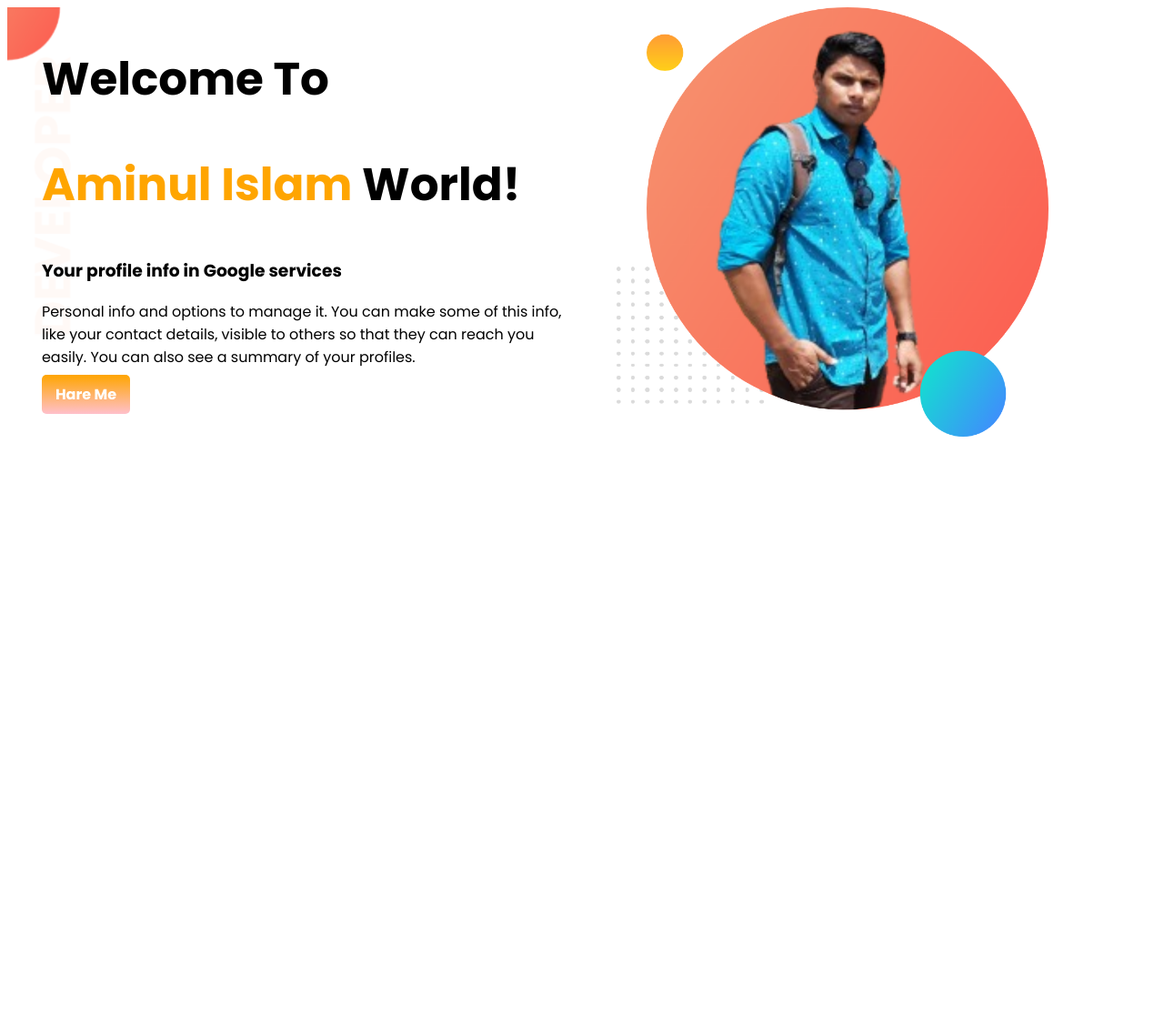
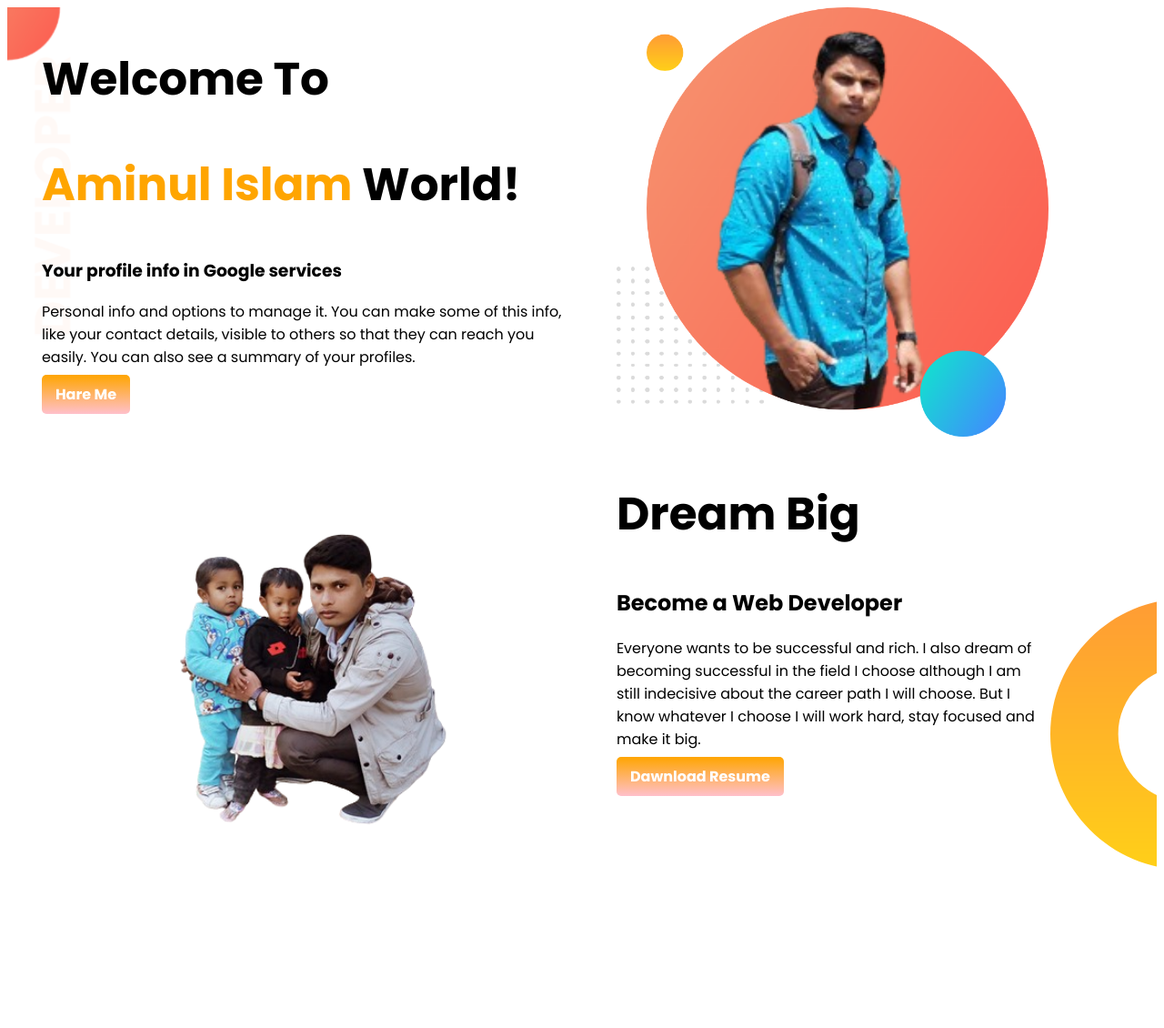
Before and after one commit to aminul2124/Developer-portfolio, a plain HTML site: page index.html in a window 1280 px wide. Shown: the whole page at 91% size. Before the commit the page ends 800 px from the top, so only its background shows below. Drawn offline with Linux system fonts and the light colour scheme.

Commit message:
dream big added

```diff
--- a/index.html
+++ b/index.html
@@ -21,5 +21,19 @@
             </div>
         <div class="half-width"><img src="my-bg.PNG"></div>
     </section>
+    <section class="Dream-Big">
+        <div class="half-width">
+            <img src="my pic/Aminul-1.png" alt="">
+        </div>
+        <div class="half-width">
+            <h1>Dream Big</h1>
+            <h2>Become a Web Developer</h2>
+                <p class="centre">Everyone wants to be successful and rich. I also dream of becoming successful in the field I choose although I am still
+                indecisive about the career path I will choose. But I know whatever I choose I will work hard, stay focused and make it
+                big.</p>
+            <a class="link-button" target="_blank" href="">Dawnload Resume</a>
+        </div>
+    </section>
+
 </body>
 </html>
--- a/style.css
+++ b/style.css
@@ -9,6 +9,7 @@ h1{
 }
 section{
     display: flex;
+    margin-bottom: 150px;
 }
 .half-width{
     width: 50%;
@@ -30,3 +31,11 @@ section{
     background-repeat: no-repeat;
     margin: 0;
 }
+.Dream-Big {
+    background-image: url(images/dream-bg.png);
+    background-repeat: no-repeat;
+    background-position:right ;
+}
+.centre{
+padding-right: 120px;
+}
```
Also changed, not shown: dream-bg.png (added).
